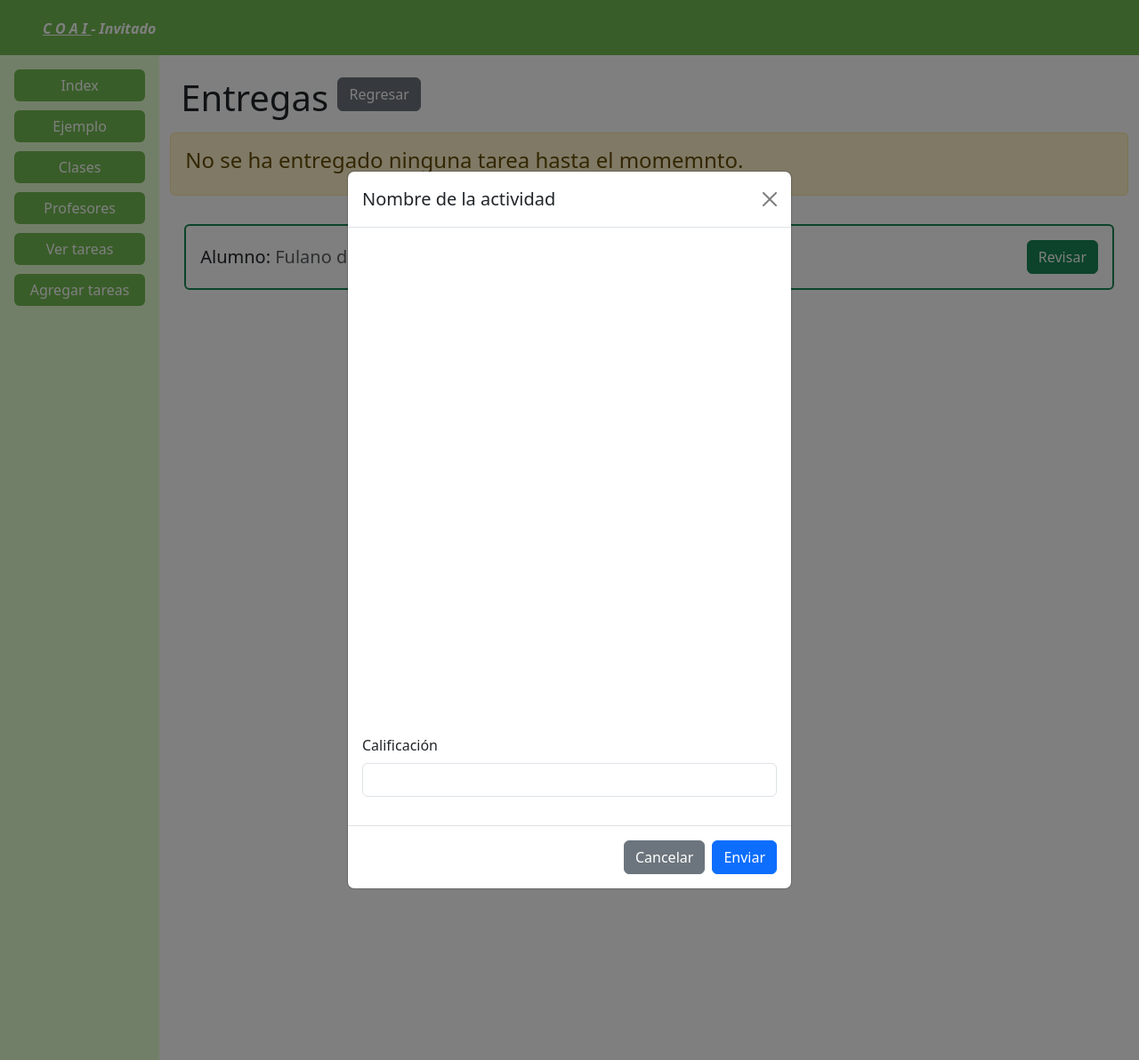
After one commit to Schrodinger137/COAI, a Django app: page /entregas in a window 1280 px wide, after a click on "Revisar". The commit adds this page. Shown: the whole page at 89% size. Run offline with Django 4.2, Linux system fonts and the light colour scheme.

Commit message:
Carina, entregas

```diff
--- a/COAI/settings.py
+++ b/COAI/settings.py
@@ -12,6 +12,7 @@ https://docs.djangoproject.com/en/4.2/ref/settings/
 
 from pathlib import Path
 from django.urls import reverse_lazy
+import os
 
 # Build paths inside the project like this: BASE_DIR / 'subdir'.
 BASE_DIR = Path(__file__).resolve().parent.parent
@@ -147,3 +148,7 @@ STATICFILES_DIRS = [
 # https://docs.djangoproject.com/en/4.2/ref/settings/#default-auto-field
 
 DEFAULT_AUTO_FIELD = 'django.db.models.BigAutoField'
+
+
+MEDIA_URL= '/media/'
+MEDIA_ROOT = os.path.join(BASE_DIR, 'media')
--- a/COAI/urls.py
+++ b/COAI/urls.py
@@ -19,6 +19,7 @@ from django.urls import path
 from plataforma import views as plat_views
 from principal import views
 from chat import views as chat_views
+from django.conf import settings
 
 urlpatterns = [
     path('admin/', admin.site.urls),
@@ -31,11 +32,17 @@ urlpatterns = [
     path('profesores/', views.profesores, name='profesores'),
     path('tareas/', views.tareas, name='tareas'),
     path('tareas/detalles/<int:tarea_id>/', views.detalleTarea, name='detalleTarea'),
+    path('entregas', views.entregas, name='entregas'),
     path('agregar-tarea/', views.agregar_tarea, name='agregar_tarea'),
     path('registroAlumnos/<int:clase_id>/', views.registroAlumnos , name='registroAlumnos'),
-
+    path('eliminar_tarea/<int:tarea_id>/', views.eliminar_tarea, name='eliminar_tarea'),
     path('chat/', chat_views.chat_window, name='chat_window'),
     path('send_message/', chat_views.send_message, name='send_message'),
     path('get_messages/', chat_views.get_messages, name='get_messages')
 
 ]
+
+
+if settings.DEBUG:
+    from django.conf.urls.static import static
+    urlpatterns += static(settings.MEDIA_URL, document_root=settings.MEDIA_ROOT)
--- a/plataforma/templates/plataforma/menu.html
+++ b/plataforma/templates/plataforma/menu.html
@@ -31,12 +31,13 @@
             color: white;
         }
 
-        .boton-naranja{
+        .boton-naranja {
             background-color: #ff9561;
             color: white;
             border: none;
             width: 100%;
         }
+
         .boton-naranja:hover {
             background-color: #ff7a3d;
             color: white;
@@ -100,7 +101,7 @@
             <a href="{% url 'profesores' %}">
                 <button class="btn sidebar-button">Profesores</button>
             </a>
-             <a href="{% url 'tareas' %}">
+            <a href="{% url 'tareas' %}">
                 <button class="btn sidebar-button">Ver tareas</button>
             </a>
             <a href="{% url 'agregar_tarea' %}">
@@ -113,8 +114,35 @@
         <div class="col-md-10 col-lg p-4">
             {% block contenido %}{% endblock %}
         </div>
+        <hr style="height: 30px;">
     </div>
-    <script src="https://cdn.jsdelivr.net/npm/bootstrap@5.3.3/dist/js/bootstrap.bundle.min.js"></script>
+    <div class="row">
+        <footer class=" pb-3 ">
+            <!-- <p>© 2023 COAI. Todos los derechos reservados.</p> -->
+
+            <div class="row">
+                <div class="col-md-4 text-center">
+                    <h1><strong><u><i>C O A I</i></u></strong></h1>
+                    <!-- <strong class="text-white"><u><i><a href="{% url 'index' %}" class="text-white">C O A I </a></u>  -->
+                </div>
+                <div class="col-md-4">
+                    <h5><strong>Integrantes</strong></h5>
+
+                    <p>Arturo Osiel Arrietava<br>
+                    Alejandro Govea<br>
+                    Carina Ponce<br>
+                    Ivo Yaluk Ramos</p>
+                </div>
+                <div class="col-md-4">
+                    <h5><strong>Desarrollo web integral</strong></h5>
+
+                    <h6 class="pt-3">Grupo 9A</h6>
+                </div>
+
+
+            </div>
+        </footer>
+        <script src="https://cdn.jsdelivr.net/npm/bootstrap@5.3.3/dist/js/bootstrap.bundle.min.js"></script>
 </body>
 
 </html>
--- a/principal/templates/principal/agregarTarea.html
+++ b/principal/templates/principal/agregarTarea.html
@@ -21,7 +21,7 @@
     {% endif %}
 
     <hr>
-    <form method="post" action="{% url 'agregar_tarea' %}">
+    <form method="post" action="{% url 'agregar_tarea' %}" enctype="multipart/form-data">
         {% csrf_token %}
         <div class="mb-3">
             <label for="grupo" class="form-label">Grupo</label>
--- a/principal/templates/principal/detalleClase.html
+++ b/principal/templates/principal/detalleClase.html
@@ -30,7 +30,7 @@
                         <div class="card-body">
                             <h5 class="card-title">{{tarea.titulo}}</h5>
                             <p class="card-text">{{tarea.descripcion}}</p>
-                            <a href="#" class="card-link float-end">Ver más</a>
+                            <a href="{% url 'detalleTarea' tarea.id  %}" class="card-link float-end">Ver más</a>
                         </div>
                     </div>
                 </div>
--- /dev/null
+++ b/principal/templates/principal/entregasTareas.html
@@ -0,0 +1,57 @@
+{% extends "plataforma/menu.html" %}
+
+{%block contenido%}
+
+<div class="row">
+    <h1>Entregas
+
+        <a href="javascript:history.back()" class="btn btn-secondary mb-3">Regresar</a>
+    </h1>
+    <!-- si no hay entregas -->
+    <div class="alert alert-warning" role="alert">
+        <h4 class="alert-heading">No se ha entregado ninguna tarea hasta el momemnto.</h4>
+    </div>
+
+
+    <div class="container p-3">
+        <div class="card border-2 border-success">
+            <div class="card-body d-flex justify-content-between align-items-center">
+                <h5 class="card-title m-0">Alumno: <span class="text-muted">Fulano de tal</span></h5>
+                <button class="btn btn-success" data-bs-toggle="modal" data-bs-target="#modalRevision">Revisar</button>
+            </div>
+        </div>
+    </div>
+</div>
+
+
+<div class="modal fade" id="modalRevision" tabindex="-1" aria-labelledby="modalRevisionLabel" aria-hidden="true">
+    <div class="modal-dialog modal-dialog-centered">
+        <div class="modal-content">
+            <div class="modal-header">
+                <h5 class="modal-title" id="modalRevisionLabel">Nombre de la actividad</h5>
+                <button type="button" class="btn-close" data-bs-dismiss="modal" aria-label="Close"></button>
+            </div>
+            <form method="post">
+                {% csrf_token %}
+                <div class="modal-body">
+                    <div class="mb-3">
+                        <!-- <img src="https://www.coldelvalle.edu.mx/wp-content/uploads/2021/10/2.-Ki%CC%81nder-o-preescolar-1-1536x831.jpg" alt="Archivo entregado" class="img-fluid"> -->
+                        <div class="modal-body">
+                            <iframe src="ruta/a/tu/archivo.pdf" style="width:100%; height:500px;"
+                                frameborder="0"></iframe>
+                        </div>
+                    </div>
+                    <div class="mb-3">
+                        <label for="calificacion" class="form-label">Calificación</label>
+                        <input type="number" class="form-control" id="calificacion" min="0" max="10">
+                    </div>
+                </div>
+                <div class="modal-footer">
+                    <button type="button" class="btn btn-secondary" data-bs-dismiss="modal">Cancelar</button>
+                    <button type="submit" class="btn btn-primary">Enviar</button>
+                </div>
+            </form>
+        </div>
+    </div>
+</div>
+{%endblock%}
--- a/principal/views.py
+++ b/principal/views.py
@@ -137,3 +137,21 @@ def registroAlumnos(request, clase_id):
 
     form = AlumnosForm()
     return render(request, 'principal/detalleClase.html', {'form': form, 'clase': clase})
+
+
+def entregas(request):
+    return render(request, 'principal/entregasTareas.html')
+
+
+def eliminar_tarea(request, tarea_id):
+    tarea = get_object_or_404(Tareas, id=tarea_id)
+
+    if request.method == 'POST':
+        tarea.delete()
+        messages.success(request, 'Tarea eliminada exitosamente.')
+        return redirect('tareas')
+
+    context = {
+        'tarea': tarea,
+    }
+    return render(request, 'principal/eliminarTarea.html', context)
```
Also changed, not shown: principal/templates/principal/clases.html (+11 -6 lines), principal/templates/principal/detallesTarea.html (+42 -30 lines), principal/templates/principal/index.html (+10 -2 lines), principal/templates/principal/profesores.html (+9 -5 lines), principal/templates/principal/vistaTareas.html (+14 -2 lines), archivos/guardians-of-the-galaxy.jpg (added), archivos/indiana.jpeg (added), media/archivos/dune2.jpg (added), 3 other files.
